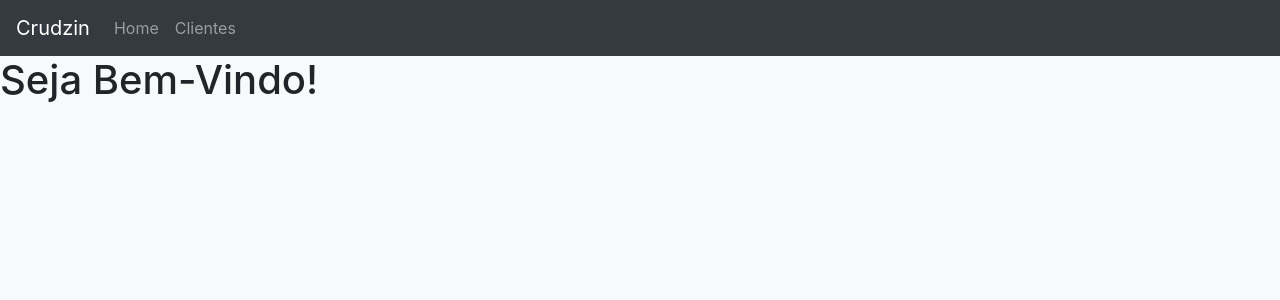
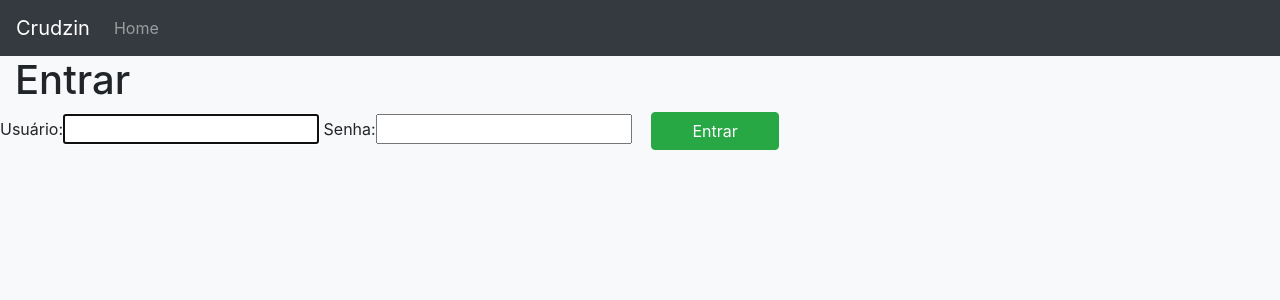
Before and after one commit to oopaze/gestao-clientes, a Django app: page / in a window 1280 px wide. Shown: the top 300 px of the page. Run offline with Django 3.2, Linux system fonts and the light colour scheme; some libraries are stand-ins or nearby versions.

Commit message:
Add: Adicionando funções de logout e login

```diff
--- a/gestaoclientes/settings.py
+++ b/gestaoclientes/settings.py
@@ -126,3 +126,5 @@ STATIC_FILE_DIRS = [
 MEDIA_URL = '/media/'
 MEDIA_ROOT = 'media'
 STATIC_ROOT = os.path.join(BASE_DIR, 'staticfiles')
+LOGIN_URL = '/'
+LOGIN_REDIRECT_URL = 'inicio'
--- a/gestaoclientes/urls.py
+++ b/gestaoclientes/urls.py
@@ -14,12 +14,14 @@ Including another URLconf
     2. Add a URL to urlpatterns:  path('blog/', include('blog.urls'))
 """
 from django.contrib import admin
+from django.contrib.auth import views as auth_views
 from django.urls import path, include
-from .views import home
+from .views import home, sair
 from clientes import url as clientes_url
 
 urlpatterns = [
-    path('', home, name='inicio'),
     path('clientes/', include(clientes_url)),
+    path('logout/', sair, name='logout'),
+    path('', auth_views.LoginView.as_view(), name='inicio'),
     path('admin/', admin.site.urls),
 ]
--- a/gestaoclientes/views.py
+++ b/gestaoclientes/views.py
@@ -1,5 +1,10 @@
 from django.http import HttpResponse
-from django.shortcuts import render
+from django.shortcuts import render, redirect
+from django.contrib.auth import logout
 
 def home(request):
     return render(request, 'index.html')
+
+def sair(request):
+    logout(request)
+    return redirect('inicio')
--- a/templates/base.html
+++ b/templates/base.html
@@ -22,11 +22,19 @@
           <li class="nav-item">
             <a class="nav-link" href="{% url 'inicio' %}">Home <span class="sr-only">(current)</span></a>
           </li>
-          <li class="nav-item">
-            <a class="nav-link" href="{% url 'ler_usuario' %}">Clientes</a>
-          </li>
+
+
           {% block nav-option %}
           {% endblock %}
+
+          {% if user.is_authenticated %}
+            <li class="nav-item">
+              <a class="nav-link" href="{% url 'ler_usuario' %}">Clientes</a>
+            </li>
+            <li class="nav-item">
+              <a class="nav-link" href="{% url 'logout' %}">Sair</a>
+            </li>
+          {% endif %}
 
         </ul>
       </div>
--- a/templates/index.html
+++ /dev/null
@@ -1,6 +0,0 @@
-{% extends 'base.html' %}
-{% block title %} Home {% endblock %}
-
-{% block main %}
-  <h1> Seja Bem-Vindo!</h1>
-{% endblock %}
--- /dev/null
+++ b/templates/registration/login.html
@@ -0,0 +1,16 @@
+{% extends 'base.html' %}
+{% load bootstrap %}
+{% block title %} Home {% endblock %}
+
+{% block main %}
+  {% if user.is_authenticated %}
+    <h1 style='margin-left: 15px;' > Seja Bem-Vindo!</h1>
+  {% else %}
+    <h1 style='margin-left: 15px;'> Entrar </h1>
+    <form method="post">
+      {% csrf_token %}
+      {{ form|bootstrap_horizontal:'col-lg-3 mt-2' }}
+      <button class="btn btn-success" style='margin-left: 15px; min-width: 10%;' type="submit" name="button">Entrar</button>
+    </form>
+  {% endif %}
+{% endblock %}
```
Also changed, not shown: clientes/views.py (+5 -3 lines).
